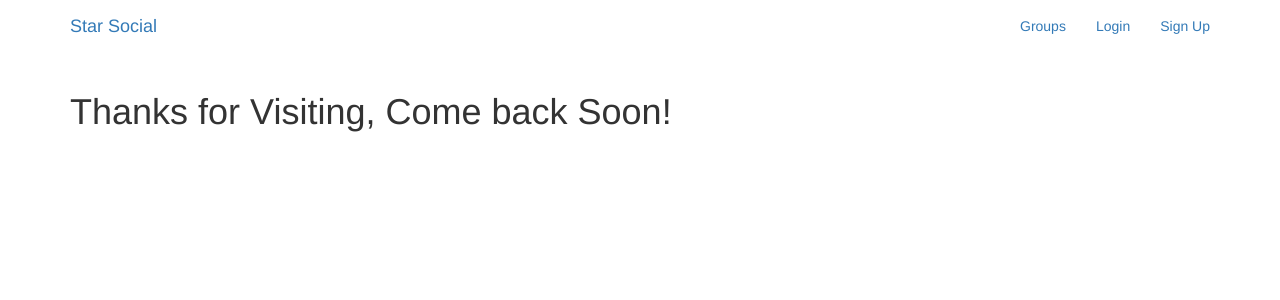
After one commit to yash270998/SocialSite-PythonDjango, a Django app: page /thanks/ in a window 1280 px wide. The commit adds this page. Shown: the top 300 px of the page. Run offline with Django 3.2, Linux system fonts and the light colour scheme; some libraries are stand-ins or nearby versions.

Commit message:
Completed login logout modules

```diff
--- a/socialsite/socialsite/settings.py
+++ b/socialsite/socialsite/settings.py
@@ -121,3 +121,5 @@ USE_TZ = True
 
 STATIC_URL = '/static/'
 STATICFILES_DIR = [os.path.join(BASE_DIR,'static')]
+LOGIN_REDIRECT_URL ='test'
+LOGOUT_REDIRECT_URL = 'thanks'
--- a/socialsite/socialsite/urls.py
+++ b/socialsite/socialsite/urls.py
@@ -23,4 +23,7 @@ urlpatterns = [
     url(r'^$',views.HomePage.as_view(),name='home'),
     url(r'^accounts/',include('accounts.urls',namespace='accounts')),
     url(r'^accounts/',include('django.contrib.auth.urls')),
+    url(r'^test/$',views.TestPage.as_view(),name='test'),
+    url(r'^thanks/$',views.ThanksPage.as_view(),name='thanks'),
+
 ]
--- a/socialsite/socialsite/views.py
+++ b/socialsite/socialsite/views.py
@@ -2,3 +2,9 @@ from django.views.generic import TemplateView
 
 class HomePage(TemplateView):
     template_name = 'index.html'
+
+class TestPage(TemplateView):
+    template_name = 'test.html'
+
+class ThanksPage(TemplateView):
+    template_name = 'thanks.html'
--- a/socialsite/templates/base.html
+++ b/socialsite/templates/base.html
@@ -1,23 +1,27 @@
+{% load static %}
 <!DOCTYPE html>
 <html lang="en">
 <head>
     <meta charset="UTF-8">
     <meta name="viewport" content="width=device-width, initial-scale=1.0">
     <title>Star Social</title>
+    <!-- Latest compiled and minified JavaScript -->
+    <script src="https://maxcdn.bootstrapcdn.com/bootstrap/3.3.7/js/bootstrap.min.js" integrity="sha384-Tc5IQib027qvyjSMfHjOMaLkfuWVxZxUPnCJA7l2mCWNIpG9mGCD8wGNIcPD7Txa" crossorigin="anonymous"></script>
+
     <!-- Latest compiled and minified CSS -->
-<link rel="stylesheet" href="https://maxcdn.bootstrapcdn.com/bootstrap/3.3.7/css/bootstrap.min.css" integrity="sha384-BVYiiSIFeK1dGmJRAkycuHAHRg32OmUcww7on3RYdg4Va+PmSTsz/K68vbdEjh4u" crossorigin="anonymous">
+    <link rel="stylesheet" href="https://maxcdn.bootstrapcdn.com/bootstrap/3.3.7/css/bootstrap.min.css" integrity="sha384-BVYiiSIFeK1dGmJRAkycuHAHRg32OmUcww7on3RYdg4Va+PmSTsz/K68vbdEjh4u" crossorigin="anonymous">
 
-<!-- Optional theme -->
-<link rel="stylesheet" href="https://maxcdn.bootstrapcdn.com/bootstrap/3.3.7/css/bootstrap-theme.min.css" integrity="sha384-rHyoN1iRsVXV4nD0JutlnGaslCJuC7uwjduW9SVrLvRYooPp2bWYgmgJQIXwl/Sp" crossorigin="anonymous">
+    <!-- Optional theme -->
+    <link rel="stylesheet" href="https://maxcdn.bootstrapcdn.com/bootstrap/3.3.7/css/bootstrap-theme.min.css" integrity="sha384-rHyoN1iRsVXV4nD0JutlnGaslCJuC7uwjduW9SVrLvRYooPp2bWYgmgJQIXwl/Sp" crossorigin="anonymous">
 
-<!-- Latest compiled and minified JavaScript -->
-<script src="https://maxcdn.bootstrapcdn.com/bootstrap/3.3.7/js/bootstrap.min.js" integrity="sha384-Tc5IQib027qvyjSMfHjOMaLkfuWVxZxUPnCJA7l2mCWNIpG9mGCD8wGNIcPD7Txa" crossorigin="anonymous"></script>
     <!-- Fonts-->
     <link href="https://fonts.googleapis.com/css2?family=Varela+Round&display=swap" rel="stylesheet">
     <!-- font-family: 'Varela Round', sans-serif;-->
     <link href="https://fonts.googleapis.com/css2?family=Montserrat:wght@500&display=swap" rel="stylesheet">
     <!-- font-family: 'Montserrat', sans-serif;-->
+    <!-- <link rel="stylesheet" href="{% static 'socialsite/css/master.css'%}"> -->
     <link rel="stylesheet" href="{% static 'socialsite/css/master.css'%}">
+
 </head>
 <body>
     <nav class="navbar mynav" role="navigation" id="navbar">
@@ -33,7 +37,7 @@
                 <li><a href="#">Groups</a></li>
                 <li><a href="{% url 'accounts:login'%}">Login</a></li>
                 <li><a href="{% url 'accounts:signup'%}">Sign Up</a></li>
-
+                {% endif %}
             </ul>
         </div>
     </nav>
--- /dev/null
+++ b/socialsite/templates/test.html
@@ -0,0 +1,4 @@
+{% extends "base.html" %}
+{% block content %}
+    <h1>You are Logged in!</h1>
+{% endblock %}
--- /dev/null
+++ b/socialsite/templates/thanks.html
@@ -0,0 +1,4 @@
+{% extends "base.html" %}
+{% block content %}
+    <h1>Thanks for Visiting, Come back Soon!</h1>
+{% endblock %}
```
Also changed, not shown: socialsite/accounts/migrations/0001_initial.py (added), socialsite/db.sqlite3.
